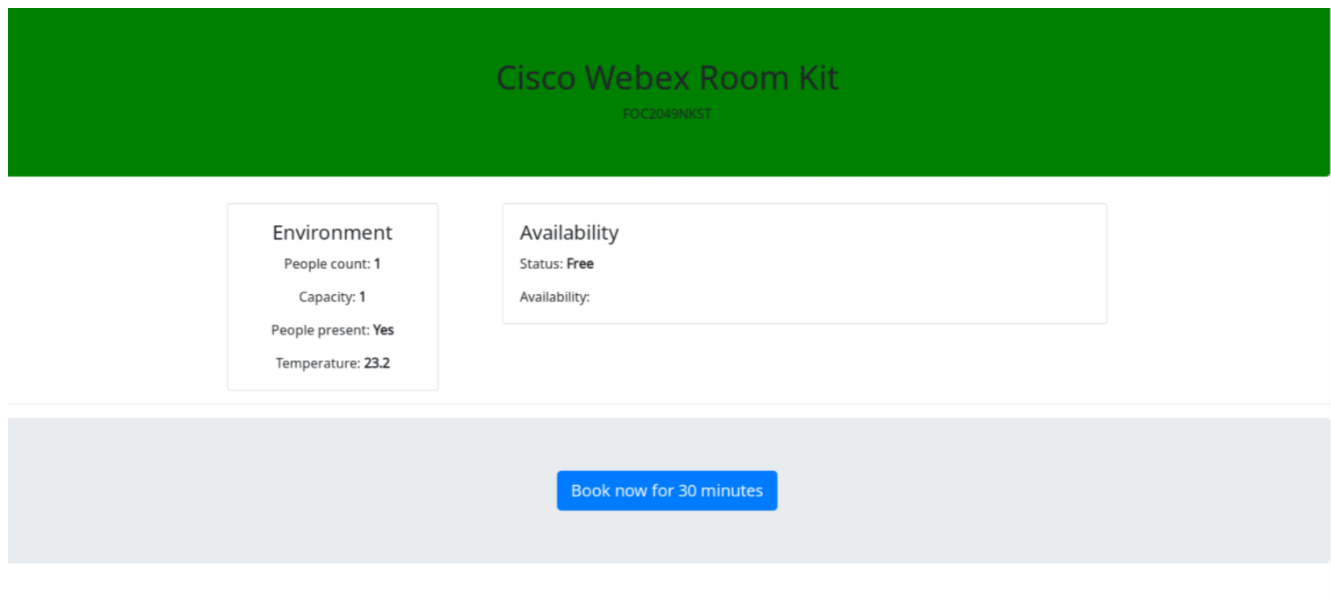
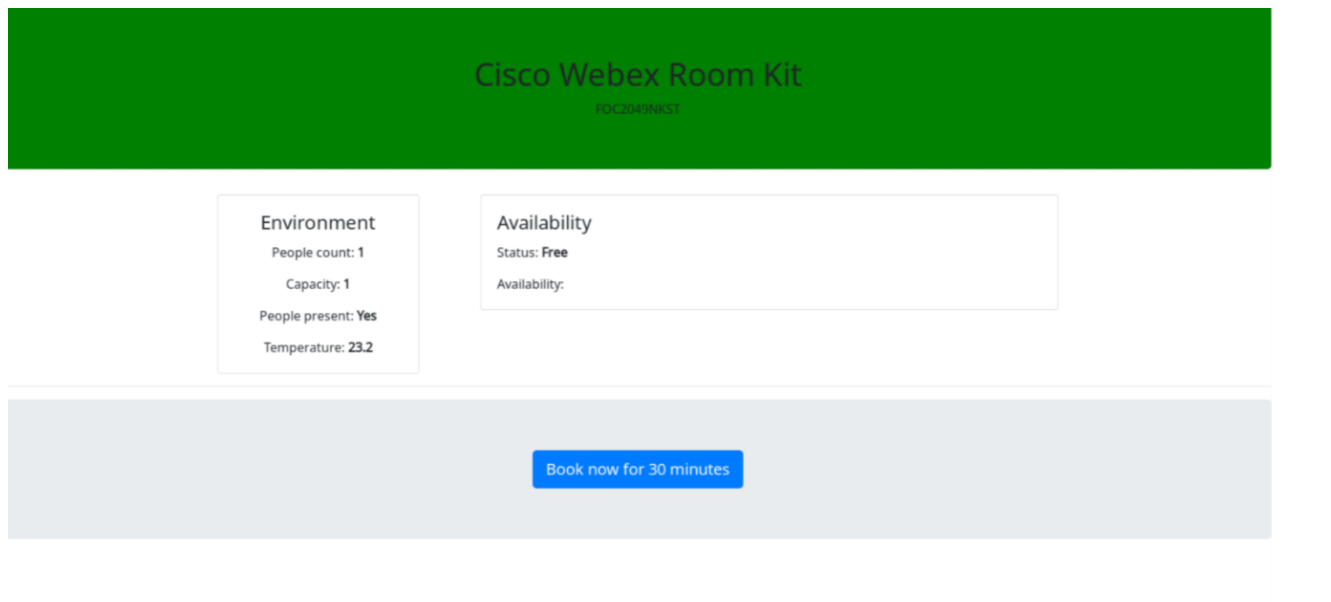
Before and after one commit to minzhan2/minzhan2.github.io, a plain HTML site: page index.html in a window 1280 px wide. Shown: the whole page, 1331 px wide, since content can reach past the window. Drawn offline with Linux system fonts and the light colour scheme.

Commit message:
Update index.html

```diff
--- a/index.html
+++ b/index.html
@@ -1,5 +1,5 @@
 <html lang="en">
 <body>
-<img src="image1.png" width="1323" height="722">
+<img style="display: inline-block; width: 100%; max-width: 100%; height: auto;" src="image1.png" />
 </body>
 </html>
```
